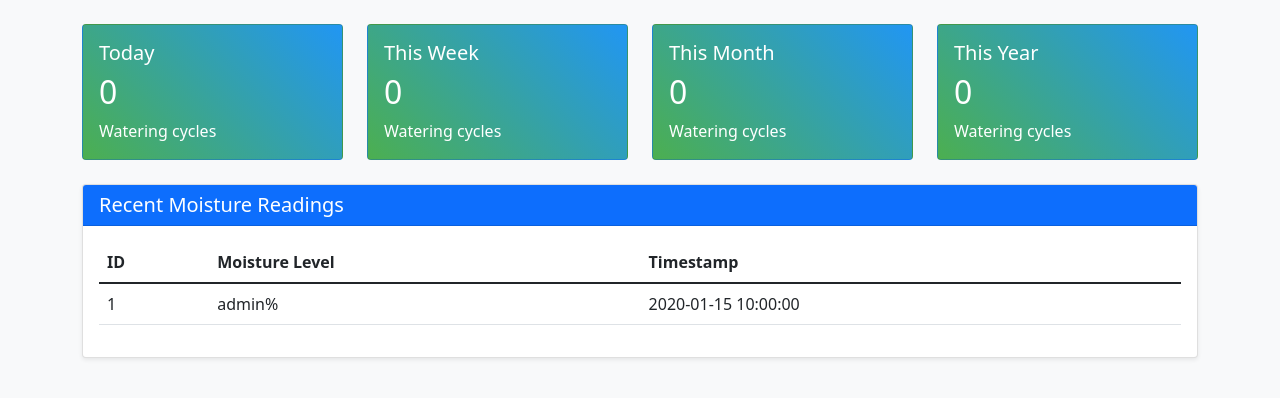
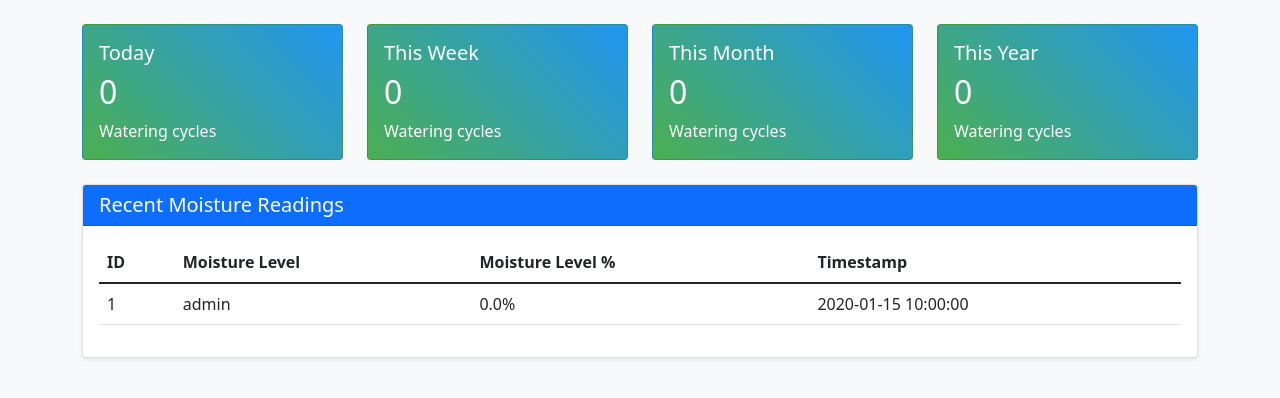
Before and after one commit to sincere-abayo/Automated_Plant_Watering_System, a Flask app: page / in a window 1280 px wide. Shown: the part 50-448 px from the top of the page. Run offline with Flask 3, Linux system fonts and the light colour scheme; tables that the repository leaves empty or names only in its code hold one stand-in row (values such as "Sample post").

Commit message:
finished well

```diff
--- a/web/templates/index.html
+++ b/web/templates/index.html
@@ -80,6 +80,7 @@
                                     <tr>
                                         <th>ID</th>
                                         <th>Moisture Level</th>
+                                        <th>Moisture Level %</th>
                                         <th>Timestamp</th>
                                     </tr>
                                 </thead>
@@ -87,7 +88,8 @@
                                     {% for reading in readings %}
                                     <tr class="moisture-card">
                                         <td>{{ reading[0] }}</td>
-                                        <td>{{ reading[1] }}%</td>
+                                        <td>{{ reading[1]}}</td>
+                                        <td>{{ (reading[1]|float  / 1023.0 * 100)|round(1) }}%</td>
                                         <td>{{ reading[2] }}</td>
                                     </tr>
                                     {% endfor %}
```
Also changed, not shown: 1 other file.
